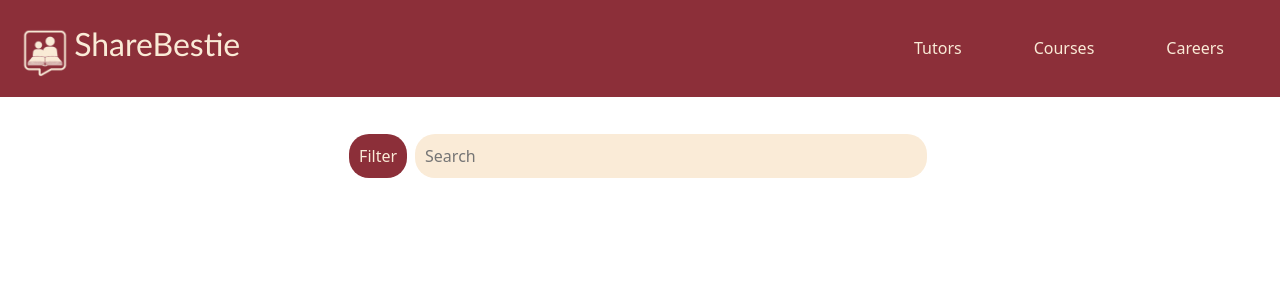
After one commit to RedRogue10/shareBestie, a PHP site: page /tutors.php in a window 1280 px wide. The commit adds this page. Shown: the top 300 px of the page. Run offline with PHP 8.4, Linux system fonts and the light colour scheme.

Commit message:
fixed some front end and made tutors page

```diff
--- a/Login.php
+++ b/Login.php
@@ -10,7 +10,7 @@
 <body>
     <div class="navbar-header">
         <ul>
-            <img src="ShareBestie_Logo.png" alt="LOGO" style="margin-left:5%; padding:0%; height:50px; width:50px; object-fit:cover;">
+            <img src="ShareBestie_Logo.png" alt="LOGO" style=" padding:0%; height:50px; width:50px; object-fit:cover;">
             <a href="index.html" id="brandname">ShareBestie</a>
             <li><a href="">Careers</a></li>
             <li><a href="">Courses</a></li>
--- a/SignUp.php
+++ b/SignUp.php
@@ -11,14 +11,15 @@
 <body>
     <div class="navbar-header">
         <ul>
-            <img src="ShareBestie_Logo.png" alt="LOGO" style="margin-left:5%; padding:0%; height:50px; width:50px; object-fit:cover;">
+            <img src="ShareBestie_Logo.png" alt="LOGO" style=" padding:0%; height:50px; width:50px; object-fit:cover;">
             <a href="index.html" id="brandname">ShareBestie</a>
             <li><a href="">Careers</a></li>
             <li><a href="">Courses</a></li>
-            <li><a href="">Tutors</a></li>
+            <li><a href="tutors.php">Tutors</a></li>
         </ul>
     </div>
 
+    <section>
         <div class="signupform">
         <h1 id="tableHeader">Create your account</h1>
             <form action="">
@@ -54,6 +55,7 @@
                 </table>
             </form>
         </div>
+    </section>
 
 </body>
 </html>
--- a/SigninCSS.css
+++ b/SigninCSS.css
@@ -18,11 +18,12 @@
     font-size: larger;
     text-align: center;
     background-color: antiquewhite;
-    margin-top: 0%;
+    margin-top: 10%;
     margin-inline: 15%;
     padding-top: 0%;
     padding-inline: 0%;
     border-radius: 20px;
+
 }
 
 .signupform input{
@@ -58,9 +59,12 @@
 .navbar-header ul{
     background-color: #8C2F39;
     list-style-type: none;
-    margin-bottom: 5%;
+    margin: 0%;
     overflow: hidden;
     padding: 20px;
+    position: fixed;
+    width: 100%;
+    top: 0%;
 }
 
 .navbar-header li {
@@ -91,3 +95,31 @@
     margin: 0%;
     padding: 0%;
 }
+
+/* Tutors Page */
+
+.search_section{
+    text-align: center;
+    margin-top: 130px;
+}
+
+.search_section button{
+    color: antiquewhite;
+    background-color: #8C2F39;
+    border-style: none;
+    border-radius: 20px;
+    padding: 10px;
+}
+
+.search_section button:hover{
+    background-color: #b23848;
+}
+
+.search_section input{
+    background-color: antiquewhite;
+    border-style: none;
+    border-radius: 20px;
+    padding: 10px;
+    margin: 0.3%;
+    width: 40%;
+}
--- a/index.html
+++ b/index.html
@@ -19,7 +19,7 @@
             <ul>
                 <li><a href="/">Home</a></li>
                 <li><a href="/notes">Courses</a></li>
-                <li><a href="/tutors">Tutors</a></li>
+                <li><a href="tutors.php">Tutors</a></li>
                 <li><a href="/about">About Us</a></li>
                <!--  <li><a href="/login">Login</a></li>
                 <li><a href="signup">Sign up</a></li> -->
--- /dev/null
+++ b/tutors.php
@@ -0,0 +1,30 @@
+<!DOCTYPE html>
+<html lang="en">
+<head>
+    <meta charset="UTF-8">
+    <meta name="viewport" content="width=device-width, initial-scale=1.0">
+    <link rel="stylesheet" href="SigninCSS.css">
+    <link href="https://cdn.jsdelivr.net/npm/bootstrap@5.3.3/dist/css/bootstrap.min.css" rel="stylesheet" integrity="sha384-QWTKZyjpPEjISv5WaRU9OFeRpok6YctnYmDr5pNlyT2bRjXh0JMhjY6hW+ALEwIH" crossorigin="anonymous">
+    <title>Tutors Page</title>
+</head>
+<body class="tutors">
+    <div class="navbar-header">
+        <ul>
+            <img src="ShareBestie_Logo.png" alt="LOGO" style=" padding:0%; height:50px; width:50px; object-fit:cover;">
+            <a href="index.html" id="brandname">ShareBestie</a>
+            <li><a href="">Careers</a></li>
+            <li><a href="">Courses</a></li>
+            <li><a href="tutors.php">Tutors</a></li>
+            <!-- Should insert Account hyperlink if a user has logged in -->
+        </ul>
+    </div>
+
+    <div class="search_section">
+        <form action="">
+            <button>Filter</button>
+            <input type="text" name="searchbar" id="searchbar" placeholder="Search">
+        </form>
+    </div>
+
+</body>
+</html>
```
Also changed, not shown: styles.css (+18 -1 lines). Lines whose indentation alone changed are shown as unchanged.
